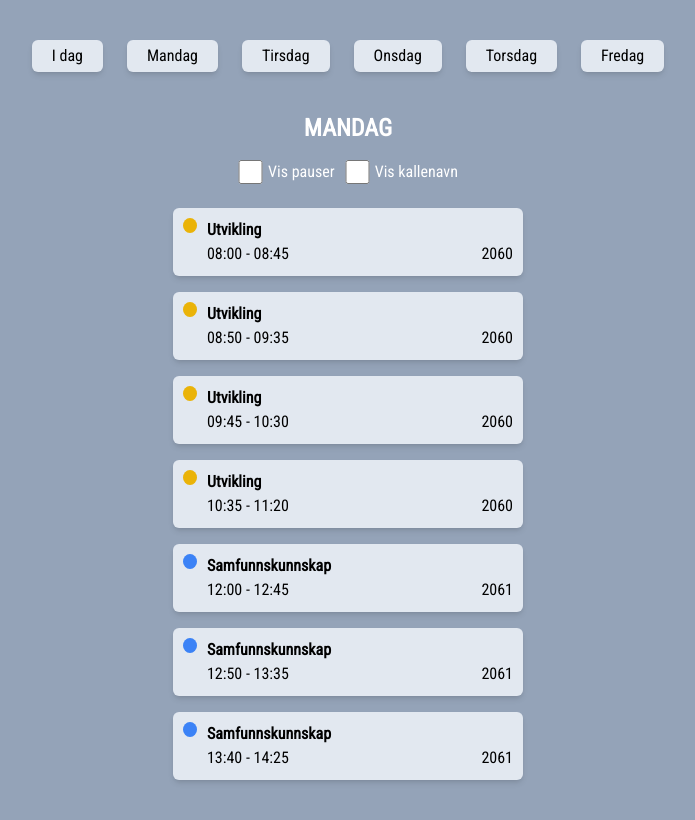
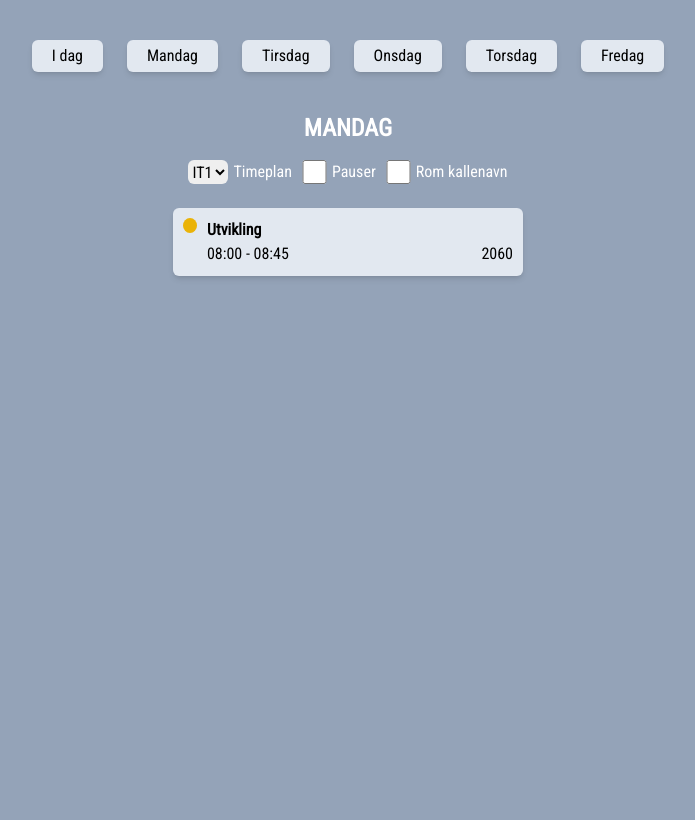
Before and after one commit to Afbomann/timeplan, a Next.js app: page / in a window 1280 px wide. Shown: the whole page, without its empty margins (292-987 px from the left). Built offline with nearby package versions, Linux system fonts and the light colour scheme.

Commit message:
better structure

```diff
--- a/src/app/timeplanClient.tsx
+++ b/src/app/timeplanClient.tsx
@@ -1,23 +1,47 @@
 "use client";
 
-import { timeplan, schoolDay, schoolWeek } from "@/lib/timeplan";
+import {
+  IT1_Timetable,
+  IT2_Timetable,
+  schoolDay,
+  schoolDayDays,
+  schoolLessonNames,
+  schoolLessonTypes,
+  schoolTimetable,
+} from "@/lib/timeplan";
 import { useEffect, useState } from "react";
 
 export default function TimeplanClient() {
+  const [selectedTimetable, setSelectedTimetable] =
+    useState<schoolTimetable>(IT1_Timetable);
+  const [selectedTimetableString, setSelectedTimetableString] = useState("IT1");
   const [selectedDay, setSelectedDay] = useState(new Date().getDay());
-  //@ts-ignore
-  const [timeplanDay, setTimeplanDay] = useState<schoolDay>(
-    //@ts-ignore
-    timeplan.days.find((day) => dayStringToNumber(day.day) == selectedDay)
-  );
   const [showPauses, setShowPauses] = useState(false);
   const [showRoomNumberNicknames, setShowRoomNumberNicknames] = useState(false);
 
   useEffect(() => {
+    let timetableItem = localStorage.getItem("timetable");
     let showPausesItem = localStorage.getItem("showPauses");
     let showRoomNumberNicknamesItem = localStorage.getItem(
       "showRoomNumberNicknames"
     );
+
+    if (timetableItem) {
+      if (timetableItem != "IT1" && timetableItem != "IT2") {
+        localStorage.setItem("timetable", "IT1");
+        timetableItem = localStorage.getItem("timetable");
+      }
+
+      setSelectedTimetableString((prev) => (prev = timetableItem!));
+      setSelectedTimetable(
+        //@ts-ignore
+        (prev) =>
+          //@ts-ignore
+          (prev =
+            (timetableItem == "IT1" && IT1_Timetable) ||
+            (timetableItem == "IT2" && IT2_Timetable))
+      );
+    }
 
     if (showPausesItem) {
       if (showPausesItem != "yes" && showPausesItem != "no") {
@@ -44,17 +68,6 @@ export default function TimeplanClient() {
       );
     }
   }, []);
-
-  useEffect(() => {
-    let timeplanDayFound = timeplan.days.find(
-      (day) => dayStringToNumber(day.day) == selectedDay
-    );
-
-    timeplanDayFound
-      ? setTimeplanDay((prev) => (prev = timeplanDayFound))
-      : //@ts-ignore
-        setTimeplanDay((prev) => (prev = {}));
-  }, [selectedDay]);
 
   return (
     <>
@@ -103,6 +116,28 @@ export default function TimeplanClient() {
 
       <div className="flex flex-wrap gap-[10px] w-fit max-w-[85%] mx-auto mt-[2dvh]">
         <div className="flex gap-[5px]">
+          <select
+            value={selectedTimetableString}
+            className="rounded-md w-fit outline-none"
+            onChange={(event) => {
+              localStorage.setItem("timetable", event.target.value);
+              setSelectedTimetableString((prev) => (prev = event.target.value));
+              setSelectedTimetable(
+                //@ts-ignore
+                (prev) =>
+                  //@ts-ignore
+                  (prev =
+                    (event.target.value == "IT1" && IT1_Timetable) ||
+                    (event.target.value == "IT2" && IT2_Timetable))
+              );
+            }}
+          >
+            <option value="IT1">IT1</option>
+            <option value="IT2">IT2</option>
+          </select>
+          <label className="text-sm lg:text-base text-white">Timeplan</label>
+        </div>
+        <div className="flex gap-[5px]">
           <input
             checked={showPauses}
             onChange={() => {
@@ -115,7 +150,7 @@ export default function TimeplanClient() {
             type="checkbox"
             className="w-[25px] cursor-pointer"
           />
-          <label className="text-sm lg:text-base text-white">Vis pauser</label>
+          <label className="text-sm lg:text-base text-white">Pauser</label>
         </div>
         <div className="flex gap-[5px]">
           <input
@@ -134,58 +169,47 @@ export default function TimeplanClient() {
             className="w-[25px] cursor-pointer"
           />
           <label className="text-sm lg:text-base text-white">
-            Vis kallenavn
+            Rom kallenavn
           </label>
         </div>
       </div>
 
       <div className="w-[85%] mx-auto flex flex-col gap-[2dvh] items-center mt-[3dvh] mb-[5dvh]">
-        {timeplanDay.lessons ? (
-          timeplanDay.lessons.map((lesson, lessonIndex) => {
-            if (!showPauses && lesson.type != "lesson") {
+        {getTimetableSchoolDay(
+          selectedTimetable,
+          //@ts-ignore
+          dayNumberToStringShort(selectedDay)
+        ) ? (
+          getTimetableSchoolDay(
+            selectedTimetable,
+            //@ts-ignore
+            dayNumberToStringShort(selectedDay)
+          )?.lessons.map((schoolLesson, schoolLessonIndex) => {
+            if (schoolLesson.type != "lesson" && !showPauses) {
               return;
             }
 
             return (
               <div
-                className={`${
-                  new Date().getTime() >
-                    classTimeToDate(lesson.starts).getTime() &&
-                  new Date().getTime() <
-                    classTimeToDate(lesson.ends).getTime() &&
-                  dayStringToNumber(timeplanDay.day) == new Date().getDay()
-                    ? "bg-blue-300 "
-                    : "bg-slate-200"
-                } rounded-md shadow-md w-[350px] max-w-[100%] p-[10px] flex gap-[10px]`}
-                key={lessonIndex}
+                className={`bg-slate-200 p-[10px] rounded-md w-[350px] max-w-[100%] shadow-md flex gap-[10px]`}
+                key={schoolLessonIndex}
               >
                 <div
-                  className={`w-[15px] h-[15px] rounded-[50%] ${
-                    lesson.type == "break" && "bg-gray-500"
-                  } ${lesson.type == "lunch" && "bg-gray-500"} ${
-                    lesson.name == "Utvikling" && "bg-yellow-500"
-                  } ${lesson.name == "Brukerstøtte" && "bg-yellow-500"} ${
-                    lesson.name == "Driftsstøtte" && "bg-yellow-500"
-                  } ${
-                    lesson.name == "Yrkesfaglig fordypning" && "bg-yellow-500"
-                  } ${lesson.name == "Samfunnskunnskap" && "bg-blue-500"} ${
-                    lesson.name == "Norsk" && "bg-green-500"
-                  } ${lesson.name == "Kroppsøving" && "bg-red-500"}`}
+                  className={`${getSchoolLessonColor(
+                    schoolLesson.name ?? undefined,
+                    schoolLesson.type
+                  )} w-[15px] h-[15px] rounded-[50%]`}
                 />
                 <div className="w-full">
-                  <h4 className="font-bold text-sm lg:text-base">
-                    {(lesson.type == "lesson" && lesson.name) ||
-                      (lesson.type == "break" && "Pause") ||
-                      (lesson.type == "lunch" && "Lunsj")}
+                  <h4 className="text-sm lg:text-base font-bold">
+                    {(schoolLesson.type == "lesson" && schoolLesson.name) ||
+                      (schoolLesson.type == "break" && "Pause") ||
+                      (schoolLesson.type == "lunch" && "Lunsj")}
                   </h4>
                   <div className="flex">
-                    <h5 className="text-sm lg:text-base">{`${lesson.starts} - ${lesson.ends}`}</h5>
-                    {lesson.type == "lesson" && (
-                      <h5 className="ml-auto text-sm lg:text-base">
-                        {showRoomNumberNicknames
-                          ? roomNumberToNickname(lesson.roomNumber!)
-                          : lesson.roomNumber}
-                      </h5>
+                    <h5>{`${schoolLesson.starts} - ${schoolLesson.ends}`}</h5>
+                    {schoolLesson.type == "lesson" && (
+                      <h5 className="ml-auto">{schoolLesson.roomNumber}</h5>
                     )}
                   </div>
                 </div>
@@ -193,7 +217,7 @@ export default function TimeplanClient() {
             );
           })
         ) : (
-          <h4 className="text-gray-300 text-base lg:text-xl font-bold">
+          <h4 className="text-gray-100 text-lg lg:text-xl">
             Her var det tomt...
           </h4>
         )}
@@ -202,8 +226,8 @@ export default function TimeplanClient() {
   );
 }
 
-function dayNumberToString(number: number): string {
-  switch (number) {
+function dayNumberToString(dayNumber: number): string {
+  switch (dayNumber) {
     case 1: {
       return "Mandag";
     }
@@ -231,54 +255,65 @@ function dayNumberToString(number: number): string {
   }
 }
 
-function dayStringToNumber(string: string): number {
-  switch (string) {
-    case "Mon": {
-      return 1;
+function dayNumberToStringShort(
+  dayNumber: 1 | 2 | 3 | 4 | 5 | 6 | 7
+): schoolDayDays {
+  switch (dayNumber) {
+    case 1: {
+      return "Mon";
     }
-    case "Tue": {
-      return 2;
+    case 2: {
+      return "Tue";
     }
-    case "Wed": {
-      return 3;
+    case 3: {
+      return "Wed";
     }
-    case "Thu": {
-      return 4;
+    case 4: {
+      return "Thu";
     }
-    case "Fri": {
-      return 5;
+    case 5: {
+      return "Fri";
     }
-    default: {
-      return 0;
+    case 6: {
+      return "Sat";
+    }
+    case 7: {
+      return "Sun";
     }
   }
 }
 
-function roomNumberToNickname(
-  roomNumber: "2060" | "2061" | "2044" | "2065" | "2066" | "IDR3" | "3057"
-): string {
-  switch (roomNumber) {
-    case "2060": {
-      return "War Room";
-    }
-    case "2061": {
-      return "Colosseum";
-    }
-    case "2065": {
-      return "Casino";
-    }
-    case "2066": {
-      return "Lab";
-    }
-    default: {
-      return roomNumber;
-    }
+function getTimetableSchoolDay(
+  timetable: schoolTimetable,
+  day: schoolDayDays
+): schoolDay | null {
+  let timetableSchoolDayFound = timetable.days.find(
+    (schoolDay) => schoolDay.day == day
+  );
+
+  return timetableSchoolDayFound ? timetableSchoolDayFound : null;
+}
+
+function getSchoolLessonColor(
+  lessonName: schoolLessonNames | undefined,
+  lessonType: schoolLessonTypes
+): string | undefined {
+  if (
+    lessonName == "Utvikling" ||
+    lessonName == "Brukerstøtte" ||
+    lessonName == "Driftsstøtte" ||
+    lessonName == "Yrkesfaglig fordypning"
+  ) {
+    return "bg-yellow-500";
+  } else if (lessonName == "Samfunnskunnskap") {
+    return "bg-blue-500";
+  } else if (lessonName == "Norsk") {
+    return "bg-green-500";
+  } else if (lessonName == "Kroppsøving") {
+    return "bg-red-500";
+  }
+
+  if (lessonType != "lesson") {
+    return "bg-gray-500";
   }
 }
-
-function classTimeToDate(time: string): Date {
-  const [hours, minutes] = time.split(":").map(Number);
-  let newDate = new Date();
-  newDate.setHours(hours, minutes, 0, 0);
-  return newDate;
-}
--- a/src/lib/timeplan.ts
+++ b/src/lib/timeplan.ts
@@ -1,5 +1,4 @@
-export type schoolLesson = {
-  name?:
+export type schoolLessonNames =
   | "Utvikling"
   | "Samfunnskunnskap"
   | "Brukerstøtte"
@@ -7,22 +6,62 @@ export type schoolLesson = {
   | "Yrkesfaglig fordypning"
   | "Norsk"
   | "Kroppsøving";
-  roomNumber?: "2060" | "2061" | "2044" | "2065" | "2066" | "IDR3" | "3057";
-  type: "lesson" | "break" | "lunch";
+
+export type schoolLessonRoomNumbers =
+  | "2060"
+  | "2061"
+  | "2044"
+  | "2065"
+  | "2066"
+  | "IDR3"
+  | "3057";
+
+export type schoolLessonTypes = "lesson" | "break" | "lunch";
+
+export type schoolDayDays =
+  | "Mon"
+  | "Tue"
+  | "Wed"
+  | "Thu"
+  | "Fri"
+  | "Sat"
+  | "Sun";
+
+export type schoolLesson = {
+  name?: schoolLessonNames;
+  roomNumber?: schoolLessonRoomNumbers;
+  type: schoolLessonTypes;
   starts: string;
   ends: string;
 };
 
 export type schoolDay = {
-  day: "Mon" | "Tue" | "Wed" | "Thu" | "Fri";
+  day: schoolDayDays;
   lessons: schoolLesson[];
 };
 
-export type schoolWeek = {
+export type schoolTimetable = {
   days: schoolDay[];
 };
 
-export const timeplan: schoolWeek = {
+export const IT1_Timetable: schoolTimetable = {
+  days: [
+    {
+      day: "Mon",
+      lessons: [
+        {
+          name: "Utvikling",
+          roomNumber: "2060",
+          type: "lesson",
+          starts: "08:00",
+          ends: "08:45",
+        },
+      ],
+    },
+  ],
+};
+
+export const IT2_Timetable: schoolTimetable = {
   days: [
     {
       day: "Mon",
```
Lines whose indentation alone changed are shown as unchanged.
